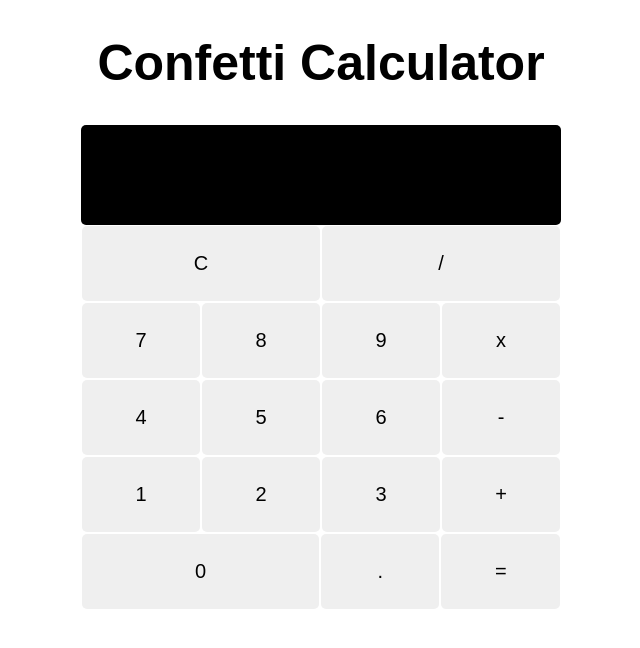
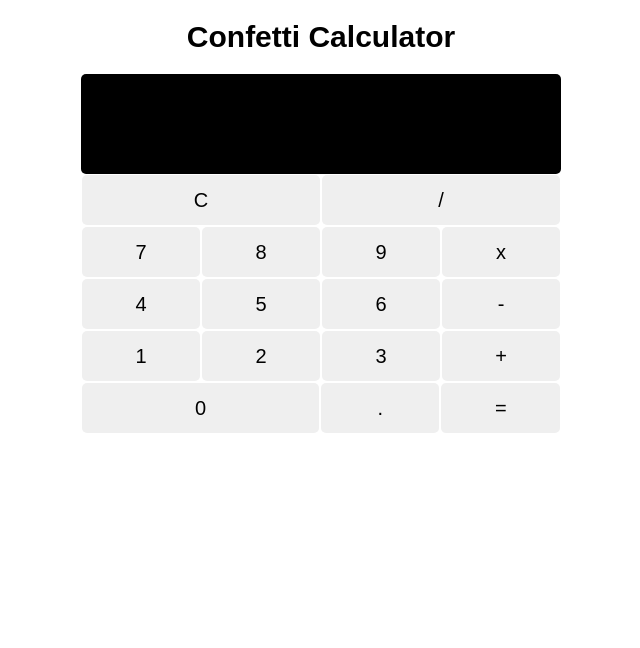
Before and after one commit to kslicker/kslicker.github.io, a website: page confetti-calculator/index.html in a window 1280 px wide. Shown: the whole page, without its empty margins (319-959 px from the left). Drawn offline with nearby package versions, Linux system fonts and the light colour scheme.

Commit message:
Fixed skewed confetti

```diff
--- a/confetti-calculator/cc.js
+++ b/confetti-calculator/cc.js
@@ -1,6 +1,6 @@
 //// Confetti Effect ////
 var myCanvas = document.createElement('canvas');
-myCanvas.style.position = 'fixed';
+myCanvas.style.position = 'absolute';
 myCanvas.style.top = 0;
 myCanvas.style.left = 0;
 myCanvas.style.width = '100%';
@@ -83,7 +83,7 @@ document.getElementById('-').addEventListener('click', function(e) {
 
 document.getElementById('1').addEventListener('click', function(e) {
     document.getElementById('display').innerText += "1";
-
+    makeConfetti(e);
 });
 
 document.getElementById('2').addEventListener('click', function(e) {
--- a/confetti-calculator/styles.css
+++ b/confetti-calculator/styles.css
@@ -7,7 +7,7 @@ h1 {
     text-align: center;
     font-family: sans-serif;
     font-weight: bold;
-    font-size: 50px;
+    font-size: 30px;
     margin-left: 25%;
     margin-right: 25%;
     max-width: 500px;
@@ -45,7 +45,7 @@ button {
     display: flex;
     flex-wrap: nowrap;
     width: 25%;
-    height: 75px;
+    height: 50px;
     align-items: center;
     justify-content: center;
     font-size: 20px;
```
